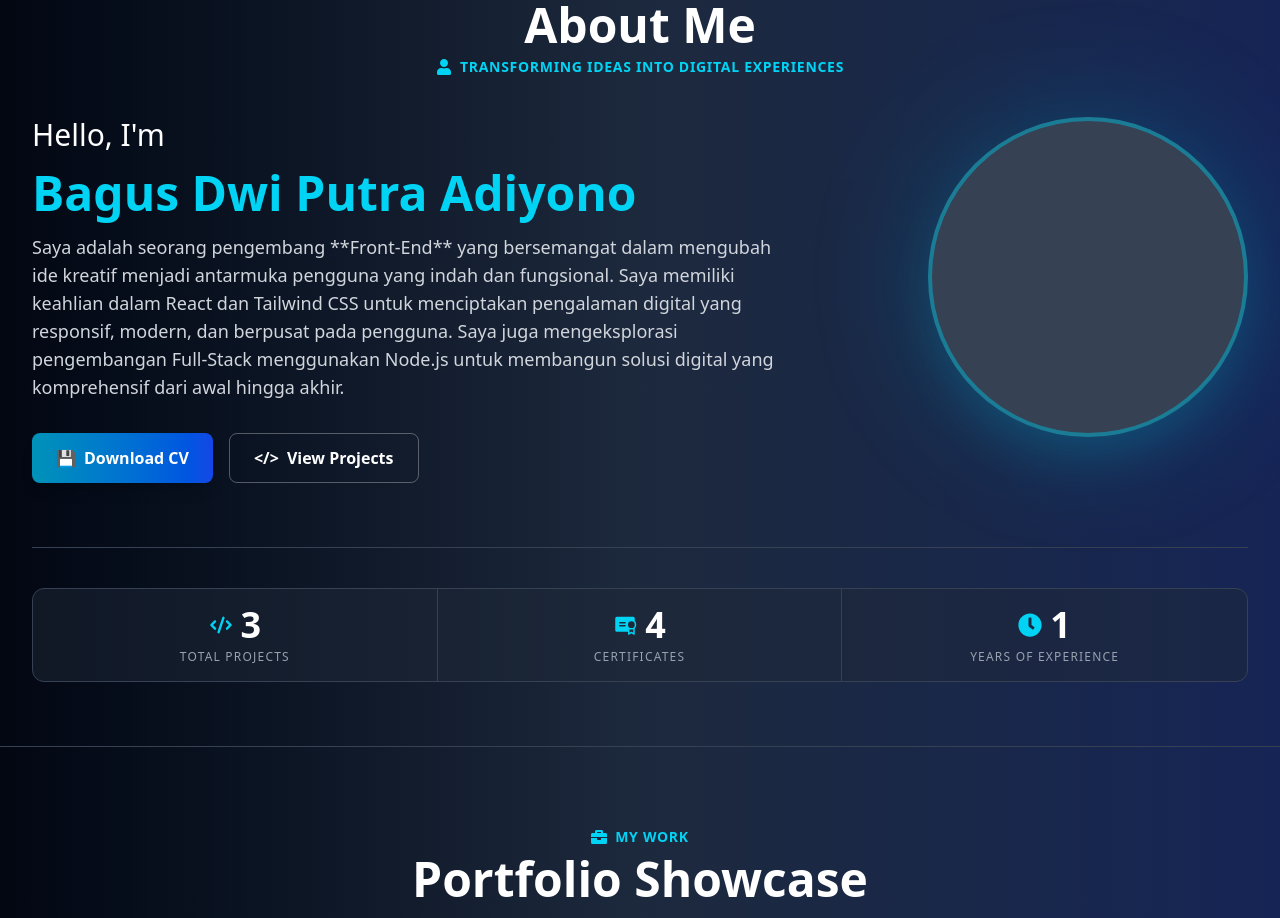
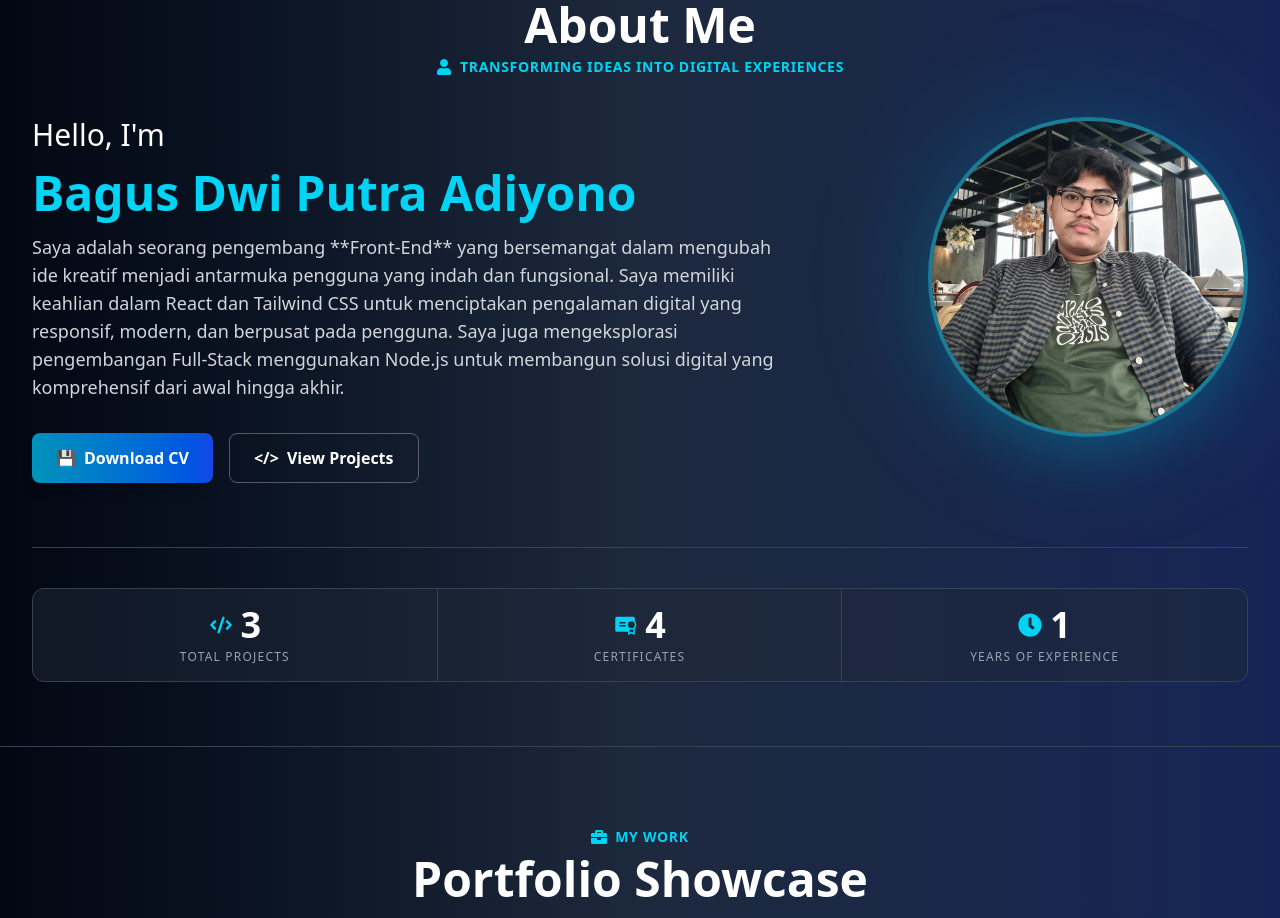
Before and after one commit to Bagusdpa4/Portofolio, a React (Vite) app: page / in a window 1280 px wide. Shown: the part 880-1798 px from the top of the page. Built offline with nearby package versions, Linux system fonts and the light colour scheme.

Commit message:
Foto Profile

```diff
--- a/src/pages/Homepage.jsx
+++ b/src/pages/Homepage.jsx
@@ -1,6 +1,7 @@
 import React, { useState } from "react";
 import { Navbar } from "../assets/components/Navbar";
 import { Footer } from "../assets/components/Footer";
+import Profile from "../assets/img/Profile.jpg";
 
 import { ProjectContent } from "../assets/components/ProjectContent";
 import { CertificateContent } from "../assets/components/CertificateContent";
@@ -28,7 +29,7 @@ const Section = ({ id, children, className = "" }) => {
   return (
     <section
       id={id}
-      className={`flex min-h-screen flex-col items-center justify-center px-4 pb-16 pt-[5rem] sm:px-8 ${className}`}
+      className={`flex min-h-screen flex-col items-center justify-center px-4 pb-16 pt-20 sm:px-8 ${className}`}
     >
       {children}
     </section>
@@ -105,11 +106,13 @@ const StatItem = ({ icon: Icon, number, label }) => (
 export const Homepage = () => {
   const [activeTab, setActiveTab] = useState("project");
 
+  // Kolom Statistik Section 2
   const generalContactInfo = contactInfo.slice(0, 3);
   const totalProjects = 3;
   const totalCertificates = 4;
   const yearsOfExperience = 1;
 
+  // Component Section Portfolio
   let PortfolioContentComponent;
   if (activeTab === "certificate") {
     PortfolioContentComponent = CertificateContent;
@@ -122,10 +125,11 @@ export const Homepage = () => {
   // Active tab section portfolio
   const activeTabStyle =
     "bg-linear-to-r from-cyan-600 to-blue-700 text-white shadow-lg shadow-cyan-900/50";
-  const inactiveTabStyle = "text-gray-400 hover:bg-gray-700/50 hover:scale-105 cursor-pointer";
+  const inactiveTabStyle =
+    "text-gray-400 hover:bg-gray-700/50 hover:scale-105 cursor-pointer";
 
   return (
-    <div className="from-gray-950 to-blue-950 via-slate-800 min-h-screen bg-linear-to-r font-sans">
+    <div className="from-gray-950 to-blue-950 via-slate-800 bg-linear-to-r min-h-screen font-sans">
       <Navbar />
 
       <main>
@@ -173,7 +177,11 @@ export const Homepage = () => {
 
                   {/* Container Foto Profil */}
                   <div className="relative z-10 flex h-full w-full items-center justify-center rounded-full border-4 border-cyan-500/50 bg-gray-700 shadow-2xl shadow-cyan-500/20">
-                    <span className="text-2xl text-gray-400"></span>
+                    <img
+                      src={Profile}
+                      alt="Foto Profil Bagus Dwi"
+                      className="h-full w-full rounded-full object-cover"
+                    />
                   </div>
                 </div>
               </div>
@@ -199,7 +207,7 @@ export const Homepage = () => {
 
                 {/* Button */}
                 <div className="flex flex-col space-y-3 pt-4 sm:flex-row sm:space-x-4 sm:space-y-0">
-                  <button className="inline-flex items-center cursor-pointer justify-center rounded-lg bg-linear-to-r from-cyan-600 to-blue-700 px-6 py-3 font-semibold text-white shadow-lg transition duration-300 hover:scale-105">
+                  <button className="bg-linear-to-r inline-flex cursor-pointer items-center justify-center rounded-lg from-cyan-600 to-blue-700 px-6 py-3 font-semibold text-white shadow-lg transition duration-300 hover:scale-105">
                     <span className="mr-2">💾</span> Download CV
                   </button>
                   <a
@@ -329,7 +337,7 @@ export const Homepage = () => {
               <div className="mt-10 sm:mt-14">
                 <a
                   href="/contact"
-                  className="text-gray-950 inline-flex items-center rounded-lg bg-cyan-500 px-8 py-3 text-base font-bold shadow-lg transition duration-300 hover:bg-cyan-400 hover:scale-105"
+                  className="text-gray-950 inline-flex items-center rounded-lg bg-cyan-500 px-8 py-3 text-base font-bold shadow-lg transition duration-300 hover:scale-105 hover:bg-cyan-400"
                 >
                   Lihat Detail Kontak Lainnya{" "}
                   <FiExternalLink className="ml-2 h-4 w-4" />
```
Also changed, not shown: src/assets/img/Profile.jpg (added).
